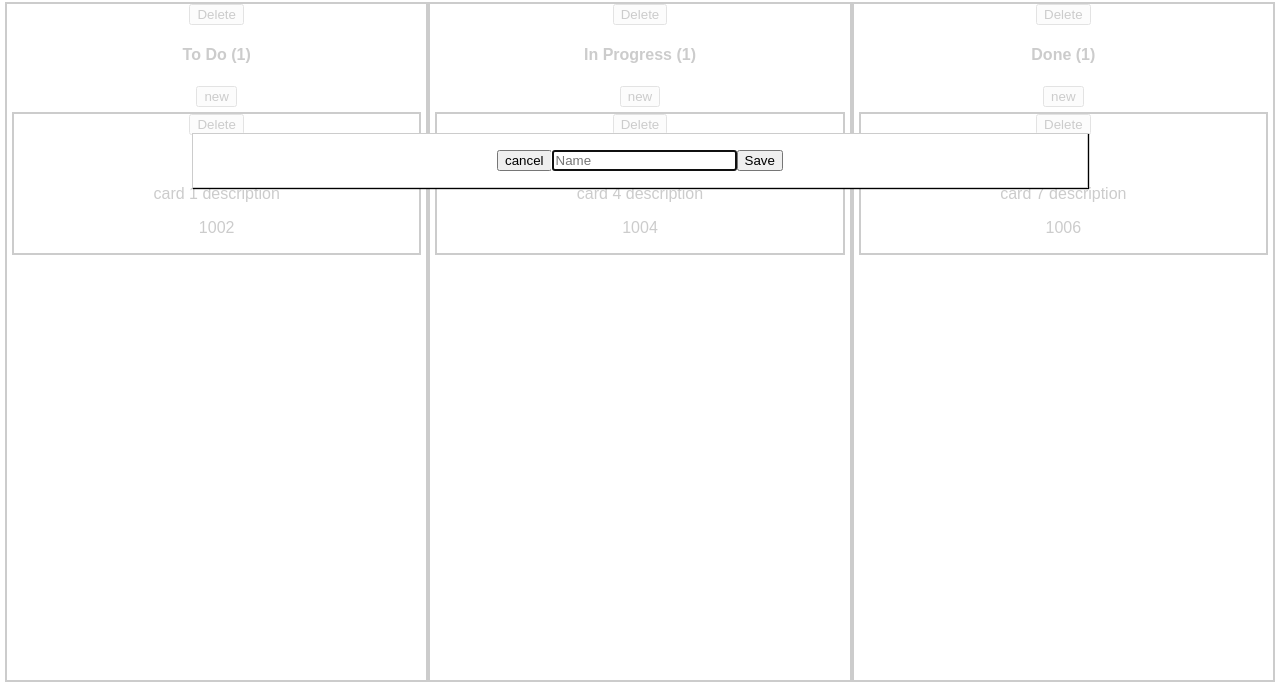
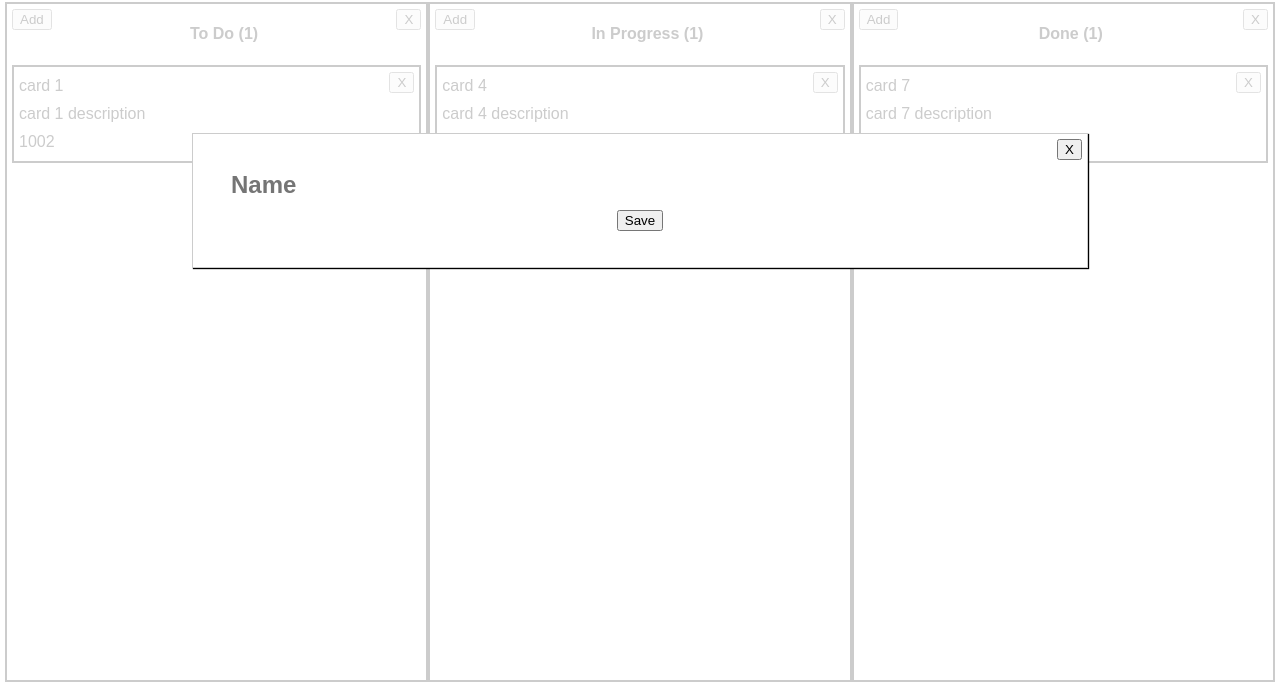
Before and after one commit to acsly/kanbanboard-naive-react, a React app: page / in a window 1280 px wide. Both pictures are taken after a click on the button "Add New Column". Shown: the part 107-800 px from the top of the page. Built offline with nearby package versions, Linux system fonts and the light colour scheme.

Commit message:
css updates

```diff
--- a/src/components/Cards/Card/Card.css
+++ b/src/components/Cards/Card/Card.css
@@ -1,5 +1,15 @@
 .Card {
     border: 2px solid black;
     margin: 5px;
+}
 
+.Card p {
+    word-wrap: break-word;
+    word-break: break-word;
+    margin: 10px 5px;
 }
+
+.deleteBtn {
+    float: right;
+    margin: 5px 5px 0 0;
+}
--- a/src/components/Cards/Card/Card.js
+++ b/src/components/Cards/Card/Card.js
@@ -3,7 +3,7 @@ import classes from './Card.css';
 
 const card = (props) => (
     <div className={classes.Card}>
-        <button onClick={(index) => props.deleteCardClicked(props.id, index)}>Delete</button>
+        <button className={classes.deleteBtn} onClick={(index) => props.deleteCardClicked(props.id, index)}>X</button>
         <p>{props.title}</p>
         <p>{props.description}</p>
         <p>{props.id}</p>
--- a/src/components/Cards/Cards.css
+++ b/src/components/Cards/Cards.css
@@ -0,0 +1,3 @@
+.Card {
+    max-width: fit-content;
+}
--- a/src/components/Cards/Cards.js
+++ b/src/components/Cards/Cards.js
@@ -1,5 +1,5 @@
 import React from 'react';
-//import classes from './Cards.css';
+import classes from './Cards.css';
 
 import Card from './Card/Card';
 
--- a/src/components/Columns/Column/Column.css
+++ b/src/components/Columns/Column/Column.css
@@ -1,12 +1,21 @@
 .Column {
     flex-grow: 1;
+    flex-basis: 0;
     border: 2px solid black;
 }
 
-header h4 {
-    overflow: hidden;
+.Column h4 {
+    word-wrap: break-word;
+    word-break: break-word;
+    text-align: center;
 }
 
-header button {
-    align-items: flex-end;
+.deleteBtn {
+    float: right;
+    margin: 5px 5px 0 0;
 }
+
+.newBtn {
+    float: left;
+    margin: 5px 0 0 5px;
+}
--- a/src/components/Columns/Column/Column.js
+++ b/src/components/Columns/Column/Column.js
@@ -5,11 +5,9 @@ import Cards from '../../Cards/Cards';
 
 const column = (props) => (
     <div className={classes.Column}>
-        <header>
-            <button onClick={() => props.deleteColumnClicked(props.id)}>Delete</button>
-            <h4>{props.name} ({props.cards.length})</h4>
-            <button onClick={props.newCardClicked}>new</button>
-        </header>
+        <button className={classes.deleteBtn} onClick={() => props.deleteColumnClicked(props.id)}>X</button>
+        <button className={classes.newBtn} onClick={props.newCardClicked}>Add</button>
+        <h4>{props.name} ({props.cards.length})</h4>
         <div>
             <Cards
                 cards={props.cards}
--- a/src/components/Columns/Columns.css
+++ b/src/components/Columns/Columns.css
@@ -0,0 +1,3 @@
+.Columns {
+
+}
--- a/src/components/generics/Cardform/Cardform.css
+++ b/src/components/generics/Cardform/Cardform.css
@@ -1,3 +1,34 @@
 .Cardform {
+    padding: 20px;
+}
 
+.cancelBtn {
+    position: absolute;
+    right: 5px;
+    top: 5px;
 }
+
+.titleInput {
+    display: block;
+    width: 70%;
+    margin-bottom: 10px;
+    border: none;
+    font-weight: 700;
+    font-size: 1.5em;
+}
+
+.descInput {
+    display: block;
+    width: 70%;
+    margin-bottom: 10px;
+    border: none;
+}
+
+.columnSelector {
+    width: max-content;
+    margin-right: 10px;
+}
+
+.center {
+    text-align: center;
+}
--- a/src/components/generics/Cardform/Cardform.js
+++ b/src/components/generics/Cardform/Cardform.js
@@ -21,13 +21,17 @@ const cardform = (props) => {
 
     let form = (
         <div className={classes.Cardform}>
-            <button onClick={() => props.cancelClicked("Cancel")}>cancel</button>
-            <input id="card-title" placeholder="Title" onChange={(event) => onChangeHandler(event)} autoFocus></input>
-            <input id="card-description" placeholder="Description" onChange={(event) => onChangeHandler(event)} ></input>
-            <select id="column-selector" onChange={(event) => onChangeHandler(event)} >
-                {options}
-            </select>
-            <button onClick={() => props.saveClicked(title, description, selectedOption)}>Save</button>
+            <button className={classes.cancelBtn} onClick={() => props.cancelClicked("Cancel")}>X</button>
+            <div>
+                <input id="card-title" className={classes.titleInput} placeholder="Title" onChange={(event) => onChangeHandler(event)} autoFocus></input>
+                <input id="card-description" className={classes.descInput} placeholder="Description" onChange={(event) => onChangeHandler(event)} ></input>
+                <div className={classes.center}>
+                    <select id="column-selector" className={classes.columnSelector} onChange={(event) => onChangeHandler(event)} >
+                        {options}
+                    </select>
+                    <button onClick={() => props.saveClicked(title, description, selectedOption)}>Save</button>
+                </div>
+            </div>
         </div>
     );
 
--- a/src/components/generics/Columnform/Columnform.css
+++ b/src/components/generics/Columnform/Columnform.css
@@ -1 +1,22 @@
-.Columnform {}
+.Columnform {
+    padding: 20px;
+}
+
+.cancelBtn {
+    position: absolute;
+    right: 5px;
+    top: 5px;
+}
+
+.nameInput {
+    display: block;
+    width: 70%;
+    margin-bottom: 10px;
+    border: none;
+    font-weight: 700;
+    font-size: 1.5em;
+}
+
+.center {
+    text-align: center;
+}
--- a/src/components/generics/Columnform/Columnform.js
+++ b/src/components/generics/Columnform/Columnform.js
@@ -9,9 +9,11 @@ const columnform = (props) => {
 
     let form = (
         <div className={classes.Columnform}>
-            <button onClick={() => props.cancelClicked("Cancel")}>cancel</button>
-            <input placeholder="Name" onChange={(event) => onChangeHandler(event)} autoFocus></input>
-            <button onClick={() => props.saveClicked(name)}>Save</button>
+            <button className={classes.cancelBtn} onClick={() => props.cancelClicked("Cancel")}>X</button>
+            <input className={classes.nameInput} placeholder="Name" onChange={(event) => onChangeHandler(event)} autoFocus></input>
+            <div className={classes.center}>
+                <button onClick={() => props.saveClicked(name)}>Save</button>
+            </div>
         </div>
     );
 
--- a/src/containers/App.css
+++ b/src/containers/App.css
@@ -1,4 +1,3 @@
 .App {
-  text-align: center;
   height: inherit;
 }
--- a/src/index.css
+++ b/src/index.css
@@ -1,9 +1,14 @@
 html {
   height: 100%;
 }
+
 body {
   margin: 0;
   padding: 0;
   font-family: sans-serif;
   height: inherit;
 }
+
+input, select {
+  outline: none;
+}
```
